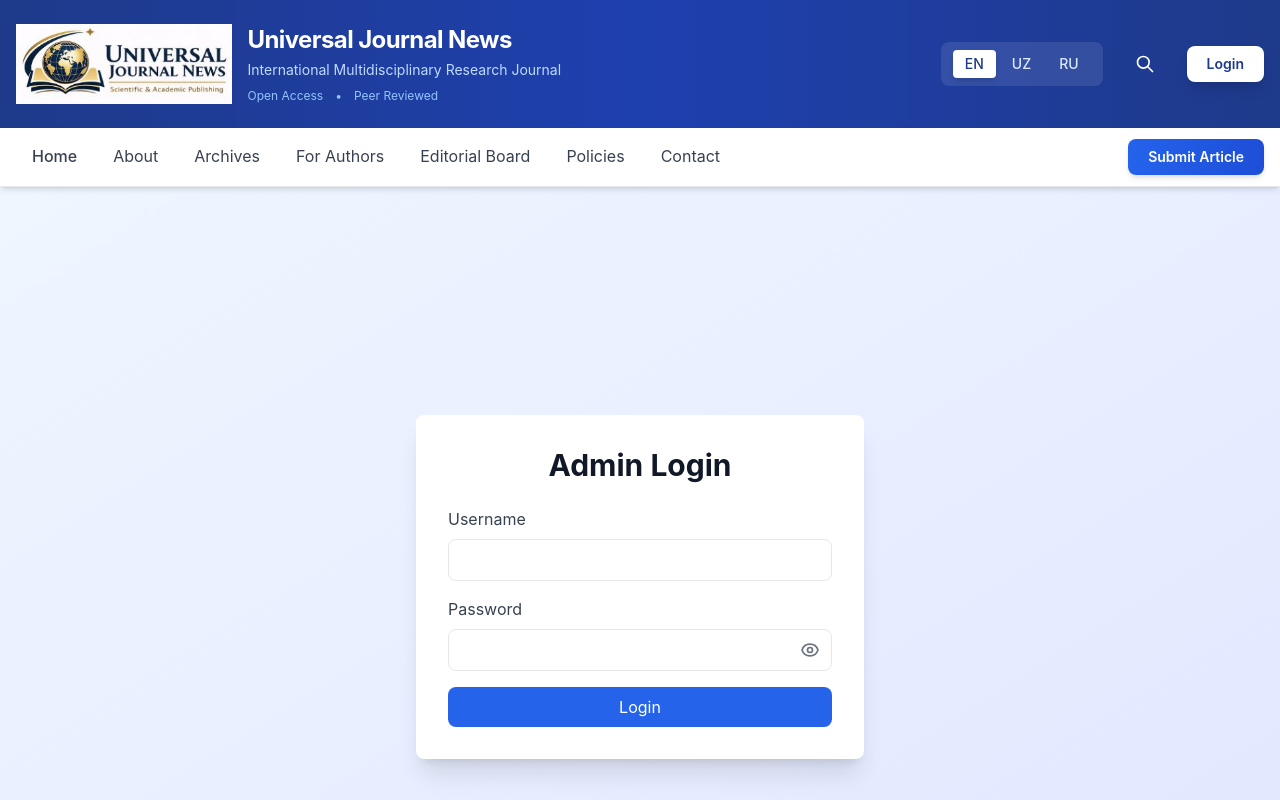
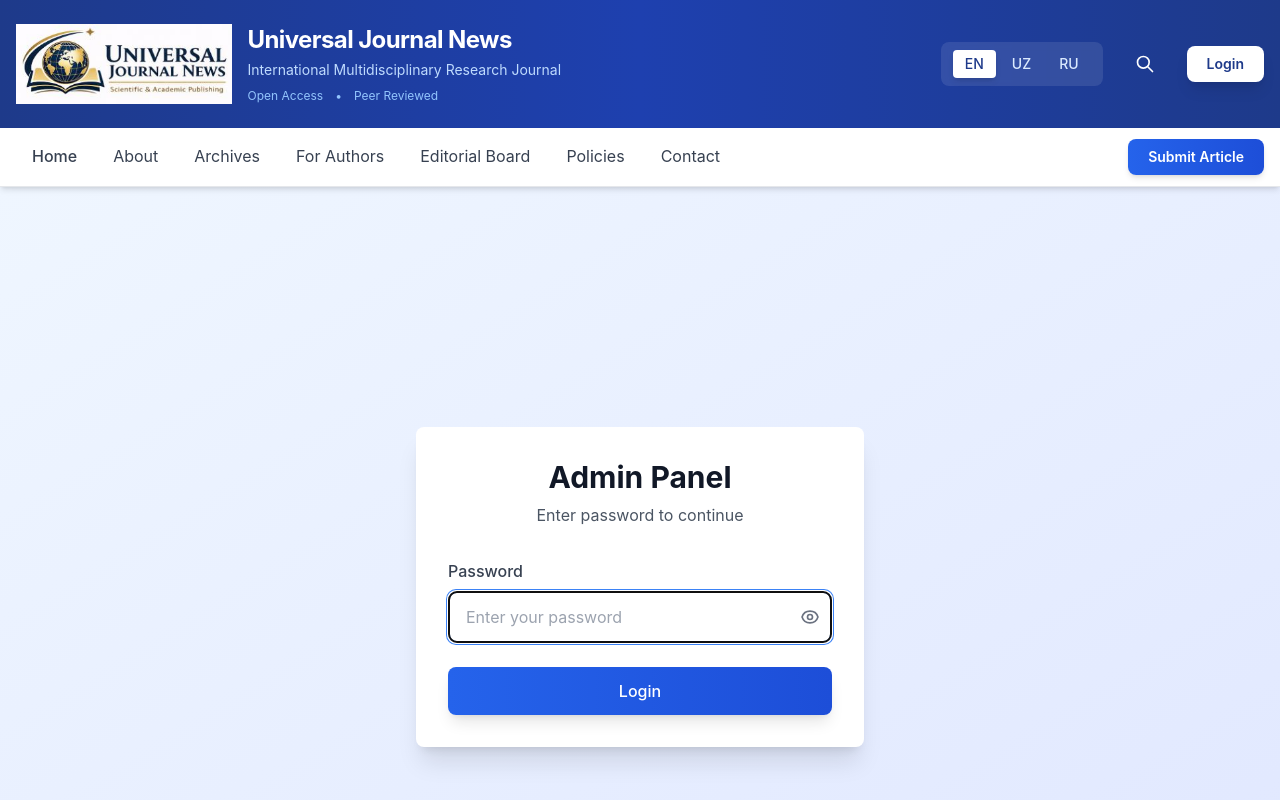
Before and after one commit to sadullayevsiroje-spec/universaljournalnews.uz, a Next.js app: page /admin/login in a window 1280 px wide. Shown: the top 800 px of the page. Built offline with nearby package versions, Linux system fonts and the light colour scheme.

Commit message:
Simplify admin login to password-only

```diff
--- a/app/admin/login/page.tsx
+++ b/app/admin/login/page.tsx
@@ -5,7 +5,6 @@ import { signIn } from 'next-auth/react';
 import { useRouter } from 'next/navigation';
 
 export default function AdminLogin() {
-  const [username, setUsername] = useState('');
   const [password, setPassword] = useState('');
   const [showPassword, setShowPassword] = useState(false);
   const [error, setError] = useState('');
@@ -16,13 +15,13 @@ export default function AdminLogin() {
     setError('');
 
     const result = await signIn('credentials', {
-      username,
+      username: 'ujnadmin',
       password,
       redirect: false,
     });
 
     if (result?.error) {
-      setError('Invalid credentials');
+      setError('Incorrect password');
     } else {
       router.push('/admin');
     }
@@ -31,34 +30,29 @@ export default function AdminLogin() {
   return (
     <div className="min-h-screen bg-gradient-to-br from-blue-50 to-indigo-100 flex items-center justify-center px-4">
       <div className="max-w-md w-full bg-white rounded-lg shadow-xl p-8">
-        <h1 className="text-3xl font-bold text-gray-900 mb-6 text-center">Admin Login</h1>
+        <div className="text-center mb-8">
+          <h1 className="text-3xl font-bold text-gray-900 mb-2">Admin Panel</h1>
+          <p className="text-gray-600">Enter password to continue</p>
+        </div>
 
         {error && (
-          <div className="bg-red-50 text-red-600 p-3 rounded mb-4">
+          <div className="bg-red-50 text-red-600 p-3 rounded mb-4 text-center">
             {error}
           </div>
         )}
 
-        <form onSubmit={handleSubmit} className="space-y-4">
+        <form onSubmit={handleSubmit} className="space-y-6">
           <div>
-            <label className="block text-gray-700 mb-2">Username</label>
-            <input
-              type="text"
-              value={username}
-              onChange={(e) => setUsername(e.target.value)}
-              className="w-full px-4 py-2 border rounded-lg focus:ring-2 focus:ring-blue-500"
-              required
-            />
-          </div>
-          <div>
-            <label className="block text-gray-700 mb-2">Password</label>
+            <label className="block text-gray-700 mb-2 font-medium">Password</label>
             <div className="relative">
               <input
                 type={showPassword ? "text" : "password"}
                 value={password}
                 onChange={(e) => setPassword(e.target.value)}
-                className="w-full px-4 py-2 border rounded-lg focus:ring-2 focus:ring-blue-500 pr-12"
+                className="w-full px-4 py-3 border-2 border-gray-200 rounded-lg focus:ring-2 focus:ring-blue-500 focus:border-blue-500 pr-12"
+                placeholder="Enter your password"
                 required
+                autoFocus
               />
               <button
                 type="button"
@@ -80,7 +74,7 @@ export default function AdminLogin() {
           </div>
           <button
             type="submit"
-            className="w-full bg-blue-600 text-white py-2 rounded-lg hover:bg-blue-700 transition"
+            className="w-full bg-gradient-to-r from-blue-600 to-blue-700 text-white py-3 rounded-lg hover:from-blue-700 hover:to-blue-800 transition font-medium shadow-lg"
           >
             Login
           </button>
```
